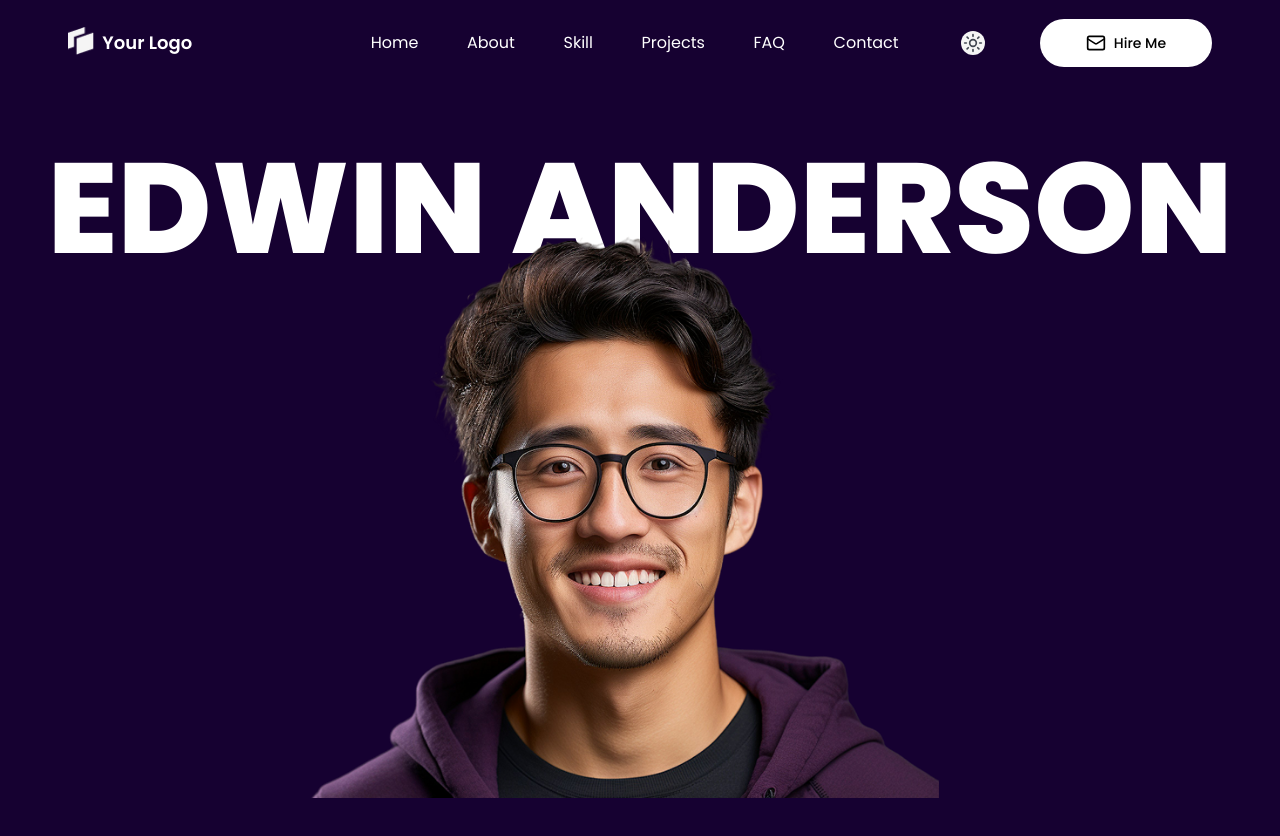
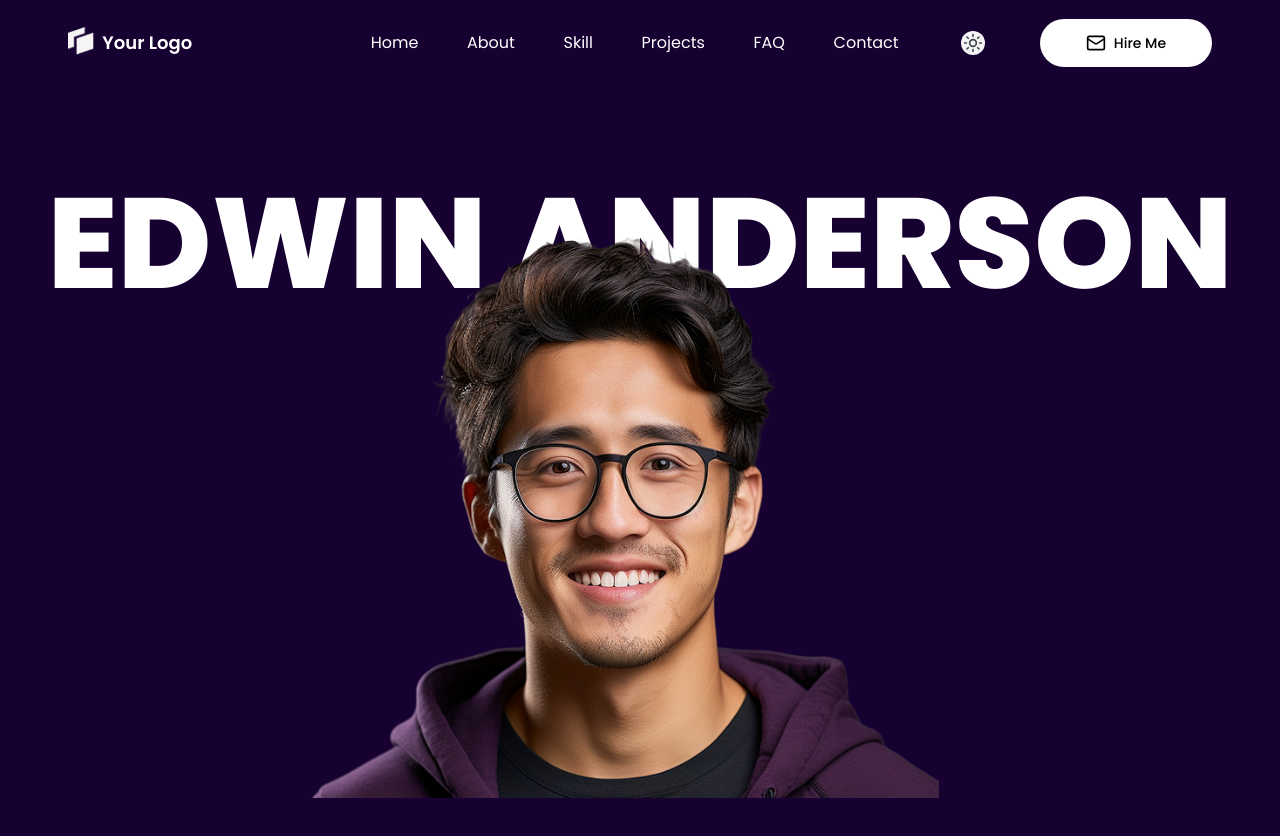
Before and after one commit to herfando/Next-Motion-Portfolio-UI-in-Action, a Next.js app: page / in a window 1280 px wide. Shown: the top 836 px of the page. Built offline with nearby package versions, Linux system fonts and the light colour scheme.

Commit message:
edit responsive hero

```diff
--- a/package.json
+++ b/package.json
@@ -14,6 +14,7 @@
     "@radix-ui/react-slot": "^1.2.4",
     "class-variance-authority": "^0.7.1",
     "clsx": "^2.1.1",
+    "framer-motion": "^12.23.24",
     "lucide-react": "^0.552.0",
     "next": "16.0.1",
     "react": "19.2.0",
--- a/src/components/container/Hero.tsx
+++ b/src/components/container/Hero.tsx
@@ -5,10 +5,7 @@ export default function Hero() {
   return (
     <section className='bg-primary-dark relative grid h-621 w-full justify-center md:h-801 dark:bg-black'>
       {/* Name */}
-      <div
-        style={{ top: 'clamp(3.22%,0.51vw,7.36%)' }}
-        className='flex-center absolute left-1/2 h-56 w-full -translate-x-[50%] align-middle text-[clamp(40px,10vw,150px)] leading-56 font-extrabold tracking-[0] whitespace-nowrap text-white md:h-195 md:leading-195'
-      >
+      <div className='flex-center absolute top-[3.22%] left-1/2 z-5 h-56 w-full -translate-x-[50%] align-middle text-[clamp(40px,10vw,150px)] leading-56 font-extrabold tracking-[0] whitespace-nowrap text-white md:top-[7.6%] md:h-195 md:leading-195'>
         EDWIN ANDERSON
       </div>
       {/* Picture */}
@@ -17,11 +14,15 @@ export default function Hero() {
         alt='Hero Image'
         width={763}
         height={763}
-        className='absolute top-[32.85%] left-1/2 -translate-x-[50%] object-contain pb-80 md:top-[14.3%] md:block md:-translate-x-[54.4%]'
+        className='absolute top-[32.85%] left-1/2 z-6 -translate-x-[50%] object-contain pb-80 md:top-[14.3%] md:block md:-translate-x-[54.4%]'
         style={{ height: 'clamp(26.5rem, 52.99vw, 47.69rem)' }}
       />
 
       {/* Circle Graphic */}
+      <div className='absolute top-[60.54%] left-1/2 z-4 h-[362.11] w-[362.11] -translate-x-[50%] rounded-full bg-[#6600EBCC]'></div>
+      <div className='absolute top-[46.89%] left-1/2 z-3 h-[580.74] w-[580.74] -translate-x-[50%] rounded-full bg-[#6600EBCC]'></div>
+      <div className='absolute top-[33.24%] left-1/2 z-2 h-[799.37] w-[799.37] -translate-x-[50%] rounded-full bg-[#6600EBCC]'></div>
+      <div className='absolute top-[19.6%] left-1/2 z-1 h-[1018] w-[1018] -translate-x-[50%] rounded-full bg-[#6600EBCC]'></div>
       {/* Feature Card */}
       {/* Feature Card */}
       {/* Feature Card */}
```
Also changed, not shown: 1 other file (tests, documents, lock files or other folders).
